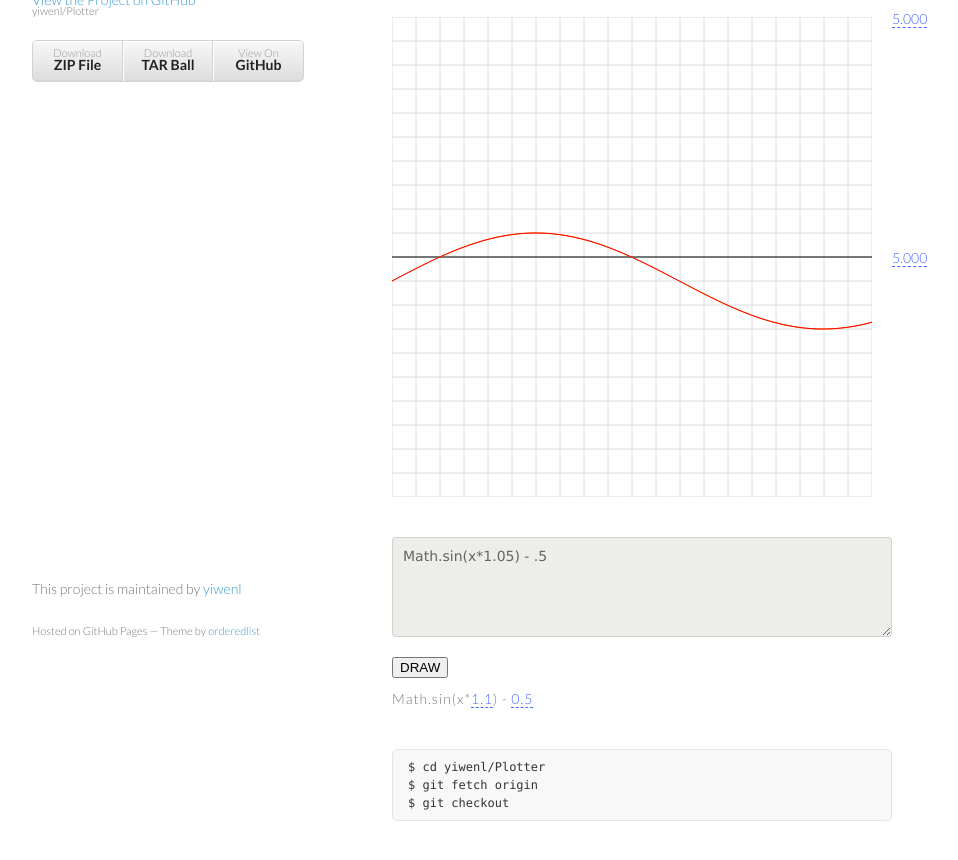
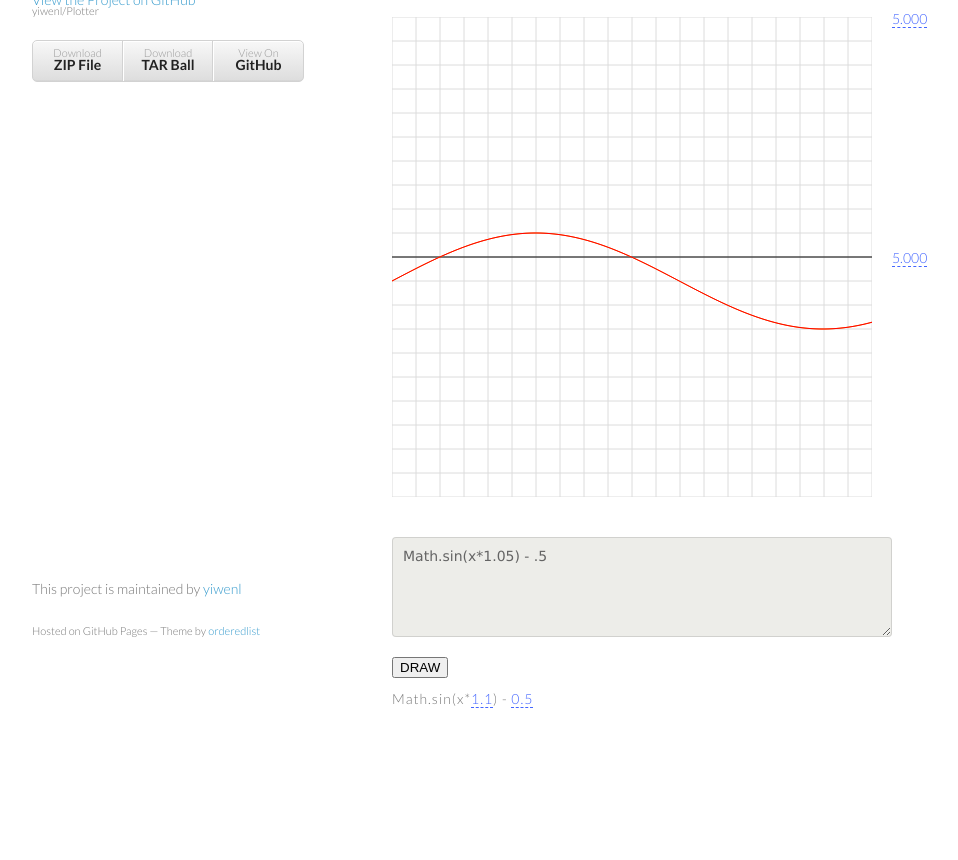
Before and after one commit to yiwenl/Plotter, a website: page index.html in a window 1280 px wide. Shown: the part 120-980 px from the top of the page, without its empty margins (178-1136 px from the left). After the commit the page ends 919 px from the top, so only its background shows below. Drawn offline with Linux system fonts and the light colour scheme.

Commit message:
clean up html
Signed-off-by: Yi-wen LIN <bongiovi015@gmail.com>

```diff
--- a/index.html
+++ b/index.html
@@ -26,11 +26,7 @@
 		<div class="wrapper">
 			<header>
 				<h1>Plotter</h1>
-        <p></p>
-
 				<p class="view"><a href="https://github.com/yiwenl/Plotter">View the Project on GitHub <small>yiwenl/Plotter</small></a></p>
-
-
 				<ul>
 					<li><a href="https://github.com/yiwenl/Plotter/zipball/master">Download <strong>ZIP File</strong></a></li>
 					<li><a href="https://github.com/yiwenl/Plotter/tarball/master">Download <strong>TAR Ball</strong></a></li>
@@ -40,10 +36,7 @@
 			<section>
 				<h3>
 				<a id="welcome-to-github-pages" class="anchor" href="#welcome-to-github-pages" aria-hidden="true"><span class="octicon octicon-link"></span></a>Plotter</h3>
-
 				<p>A simple tool to visulise your equation, using library <a href="http://worrydream.com/Tangle/" target="_blank">Tangle</a> by <a href="http://worrydream.com/" target="_blank">@worrydream</a>.</p>
-
-
 				<div class="PlotterContainer">
 					<div class="PlotterContainer-canvasContainer">
 						<canvas class="PlotterCanvas PlotterCanvas--Plotter" width="480", height="480"></canvas>
@@ -54,26 +47,14 @@
 						<p class="PlotterRange PlotterRange--X"><span class="TKAdjustableNumber" data-var="range" data-min="1" data-max="50" data-step=".02" data-format="%.2f">0</span><p>
 						<p class="PlotterRange PlotterRange--Y"><span class="TKAdjustableNumber" data-var="range" data-min="1" data-max="50" data-step=".02" data-format="%.2f">0</span><p>
 					</div>
-
-
 				</div>
-
 				<div class="Inputs">
 					<!-- <p class="Inputs-InputsTitle">Input</p> -->
 					<textarea class="Inputs-InputFunction" value="Math.sin(x)">Math.sin(x*1.05) - .5</textarea>
 					<button class="Inputs-ButtonDraw">DRAW</button>
 					<p class="Inputs-Tangle"></p>
 				</div>
-
-
 				<P class="Warnings"></P>
-
-
-
-<pre style="clear:both"><code>$ cd yiwenl/Plotter
-$ git fetch origin
-$ git checkout
-</code></pre>
 			</section>
 			<footer>
 				<p>This project is maintained by <a href="https://github.com/yiwenl">yiwenl</a></p>
```
Lines whose indentation alone changed are shown as unchanged.
